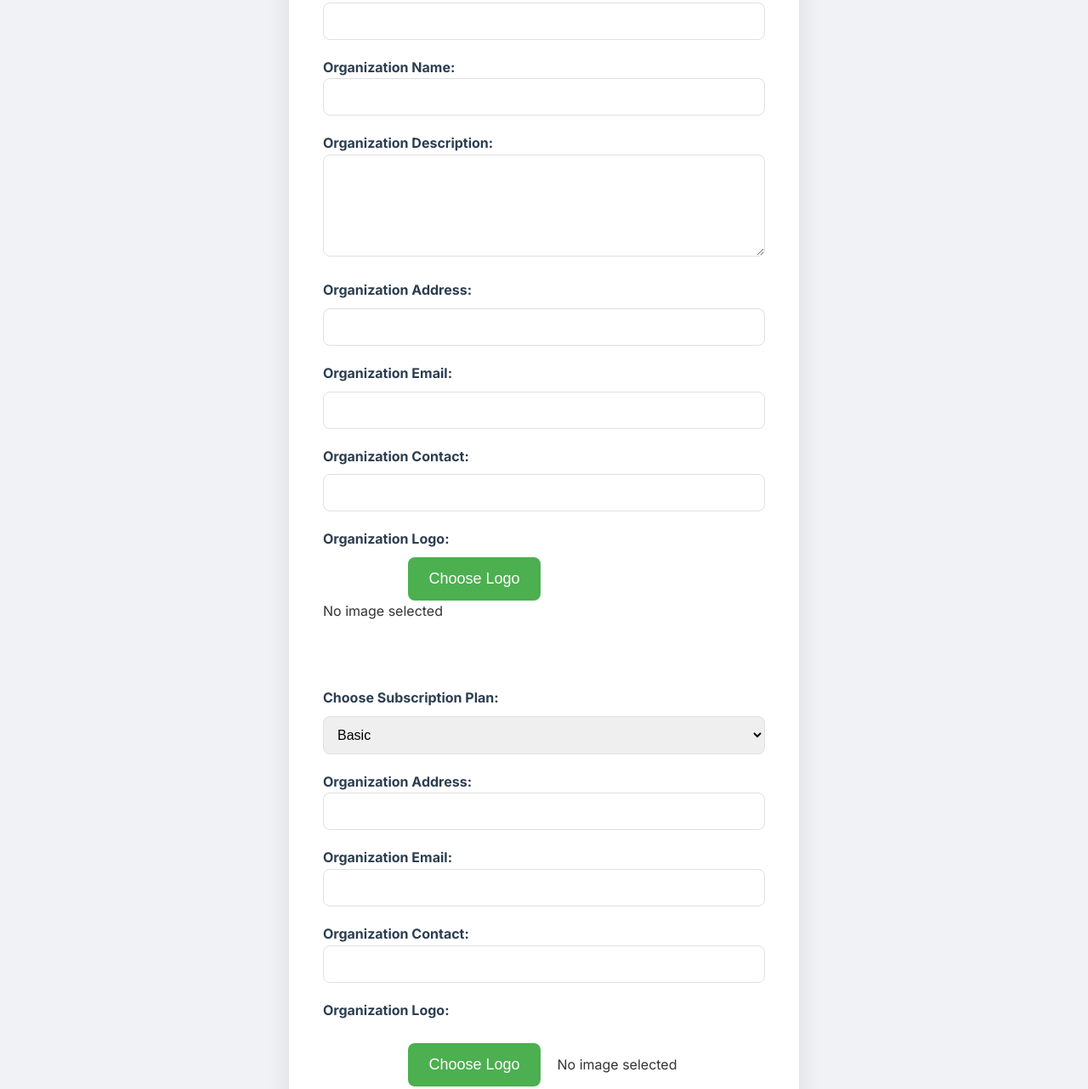
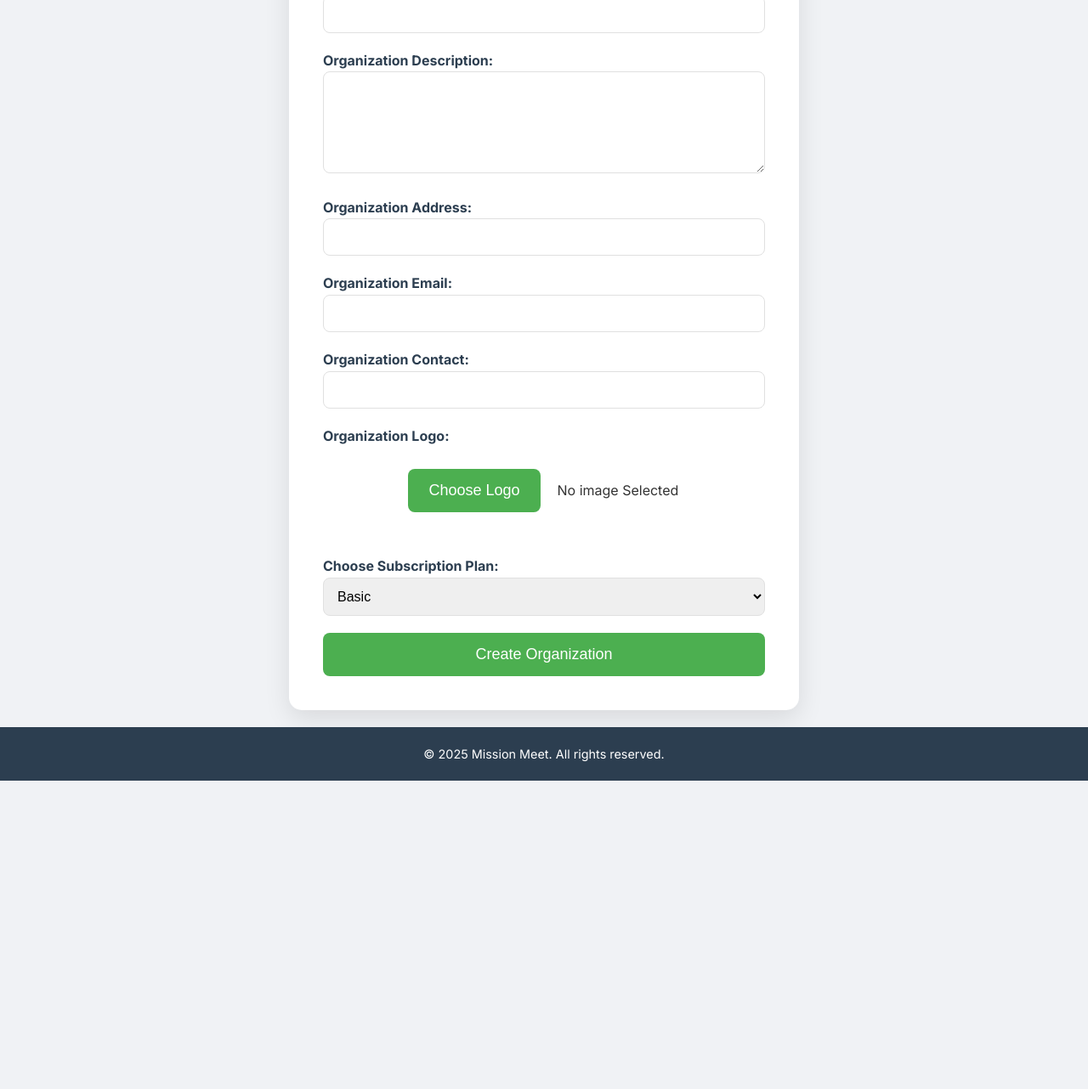
Before and after one commit to JyopsZ/MissionMeet, a plain HTML site: page View/Admin/establish_org.html in a window 1280 px wide. Shown: the part 295-1577 px from the top of the page at 85% size. After the commit the page ends 1214 px from the top, so only its background shows below. Drawn offline with Linux system fonts and the light colour scheme.

Commit message:
UI Merge: Bug Fixes V6 (resolving conflicts on josh merge)
-- Edited establish orgs since form fields overlapped
-- Edited admin dashboard to remove overlap
-- Integrated edit_event.html with new UI

```diff
--- a/View/Admin/establish_org.html
+++ b/View/Admin/establish_org.html
@@ -39,9 +39,6 @@
 
     <div class="admin-container">
         <form id="orgForm">
-            <label for="orgName">Organization Name:</label>
-            <input type="text" id="orgName" name="orgName" required>
-
             <div class="form-group">
                 <label for="orgName">Organization Name:</label>
                 <input type="text" id="orgName" name="orgName" required>
@@ -51,26 +48,6 @@
                 <label for="orgDescription">Organization Description:</label>
                 <textarea id="orgDescription" name="orgDescription" required></textarea>
             </div>
-            <label for="orgAddress">Organization Address:</label>
-            <input type="text" id="orgAddress" name="orgAddress">
-
-            <label for="orgEmail">Organization Email:</label>
-            <input type="text" id="orgEmail" name="orgEmail">
-
-            <label for="orgContact">Organization Contact:</label>
-            <input type="text" id="orgContact" name="orgContact">
-
-            <label for="orgLogo">Organization Logo:</label>
-            <button type="button" id="openModal" class="image-select-btn">Choose Logo</button>
-            <span id="selectedImageName">No image selected</span>
-            <input type="hidden" id="displayLogoName" name="displayLogoName"><br><br><br>
-
-            <label for="subscriptionPlan">Choose Subscription Plan:</label>
-            <select id="subscriptionPlan" name="subscriptionPlan">
-                <option value="basic">Basic</option>
-                <option value="premium">Premium</option>
-                <option value="enterprise">Enterprise</option>
-            </select>
 
             <div class="form-group">
                 <label for="orgAddress">Organization Address:</label>
@@ -90,7 +67,7 @@
             <div class="form-group">
                 <label for="orgLogo">Organization Logo:</label><br><br>
                 <button type="button" id="openModal" class="image-select-btn">Choose Logo</button>
-                <span id="selectedImageName">No image selected</span>
+                <span id="selectedImageName">No image Selected</span>
                 <input type="hidden" id="displayLogoName" name="displayLogoName"><br><br><br>
             </div>
 
```
Also changed, not shown: View/Admin/Admin_dashboard.html (+0 -5 lines), View/Admin/edit_event.html (+0 -10 lines).
